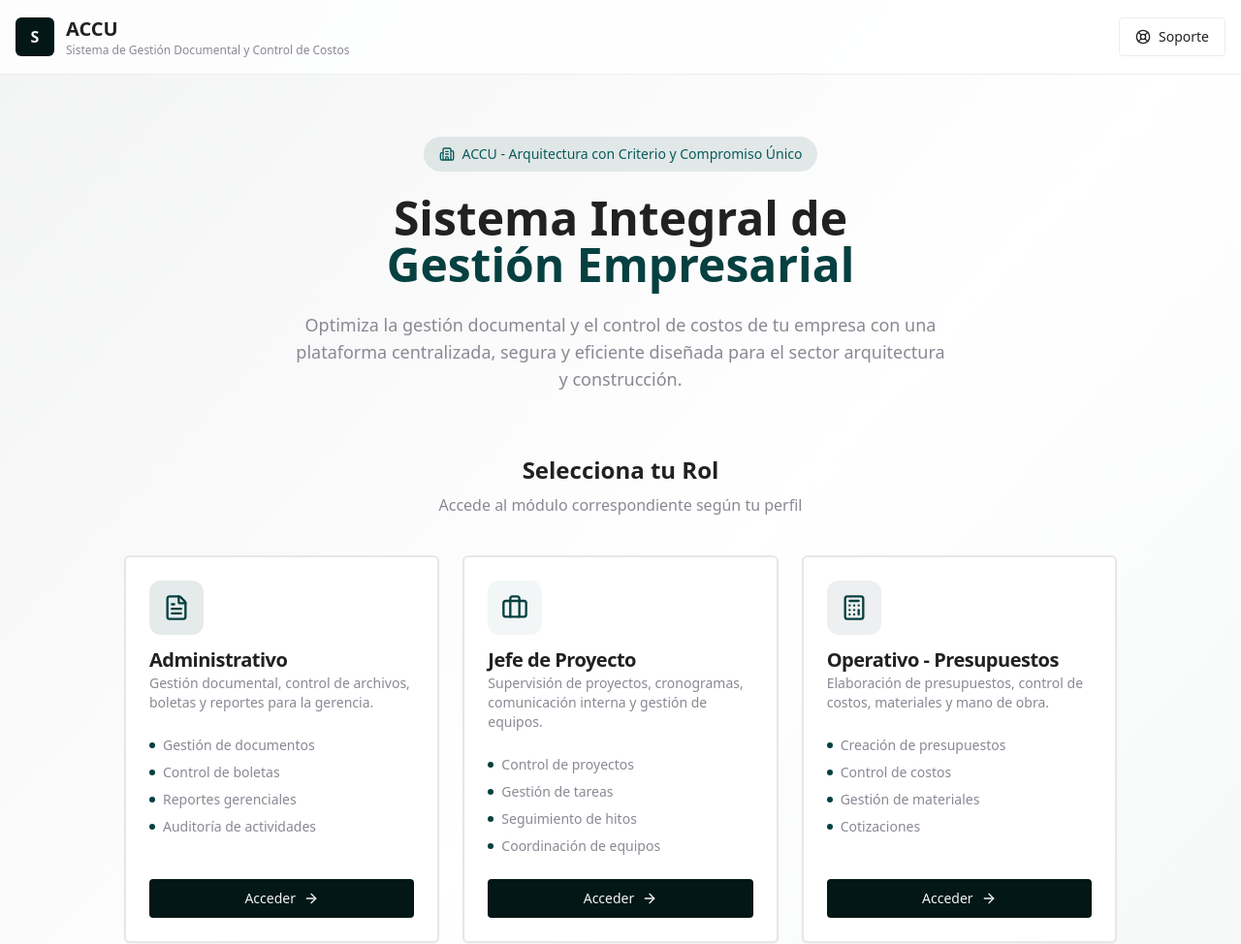
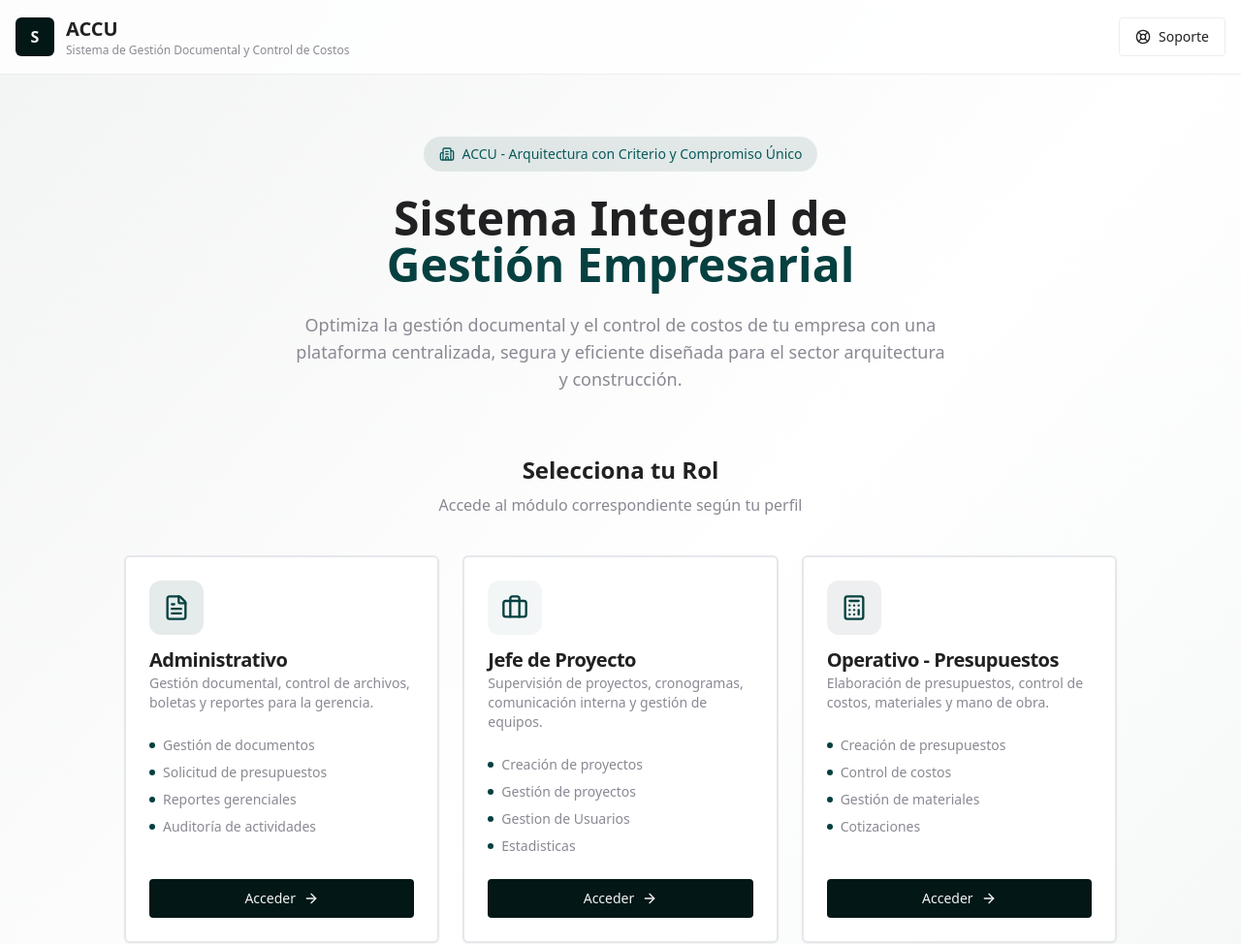
Before and after one commit to senduratech-ops/SIGECO2-ACCU, a website: page front/index.html in a window 1280 px wide. Shown: the top 974 px of the page at 97% size. Drawn offline with nearby package versions, Linux system fonts and the light colour scheme.

Commit message:
Update index.html

```diff
--- a/front/index.html
+++ b/front/index.html
@@ -29,11 +29,13 @@
                     <p class="text-xs text-muted-foreground">Sistema de Gestión Documental y Control de Costos</p>
                 </div>
             </div>
-            <button
-                class="inline-flex items-center justify-center whitespace-nowrap rounded-md text-sm font-medium ring-offset-background transition-colors focus-visible:outline-none focus-visible:ring-2 focus-visible:ring-ring focus-visible:ring-offset-2 disabled:pointer-events-none disabled:opacity-50 border border-input bg-background hover:bg-accent hover:text-accent-foreground h-10 px-4 py-2 gap-2">
-                <i data-lucide="life-buoy" class="h-4 w-4"></i>
-                Soporte
-            </button>
+            <a href="/uploads/soporte.pdf" target="_blank">
+                <button
+                    class="inline-flex items-center justify-center whitespace-nowrap rounded-md text-sm font-medium ring-offset-background transition-colors focus-visible:outline-none focus-visible:ring-2 focus-visible:ring-ring focus-visible:ring-offset-2 disabled:pointer-events-none disabled:opacity-50 border border-input bg-background hover:bg-accent hover:text-accent-foreground h-10 px-4 py-2 gap-2">
+                    <i data-lucide="life-buoy" class="h-4 w-4"></i>
+                    Soporte
+                </button>
+            </a>
         </div>
     </header>
 
@@ -88,7 +90,7 @@
                         </li>
                         <li class="flex items-center gap-2 text-sm text-muted-foreground">
                             <div class="w-1.5 h-1.5 rounded-full bg-accent"></div>
-                            Control de boletas
+                            Solicitud de presupuestos
                         </li>
                         <li class="flex items-center gap-2 text-sm text-muted-foreground">
                             <div class="w-1.5 h-1.5 rounded-full bg-accent"></div>
@@ -129,19 +131,19 @@
                     <ul class="space-y-2 mb-6 flex-1">
                         <li class="flex items-center gap-2 text-sm text-muted-foreground">
                             <div class="w-1.5 h-1.5 rounded-full bg-accent"></div>
-                            Control de proyectos
+                            Creación de proyectos
                         </li>
                         <li class="flex items-center gap-2 text-sm text-muted-foreground">
                             <div class="w-1.5 h-1.5 rounded-full bg-accent"></div>
-                            Gestión de tareas
+                            Gestión de proyectos
                         </li>
                         <li class="flex items-center gap-2 text-sm text-muted-foreground">
                             <div class="w-1.5 h-1.5 rounded-full bg-accent"></div>
-                            Seguimiento de hitos
+                            Gestion de Usuarios
                         </li>
                         <li class="flex items-center gap-2 text-sm text-muted-foreground">
                             <div class="w-1.5 h-1.5 rounded-full bg-accent"></div>
-                            Coordinación de equipos
+                            Estadisticas
                         </li>
                     </ul>
                     <a href="login.html?role=jefe">
```
